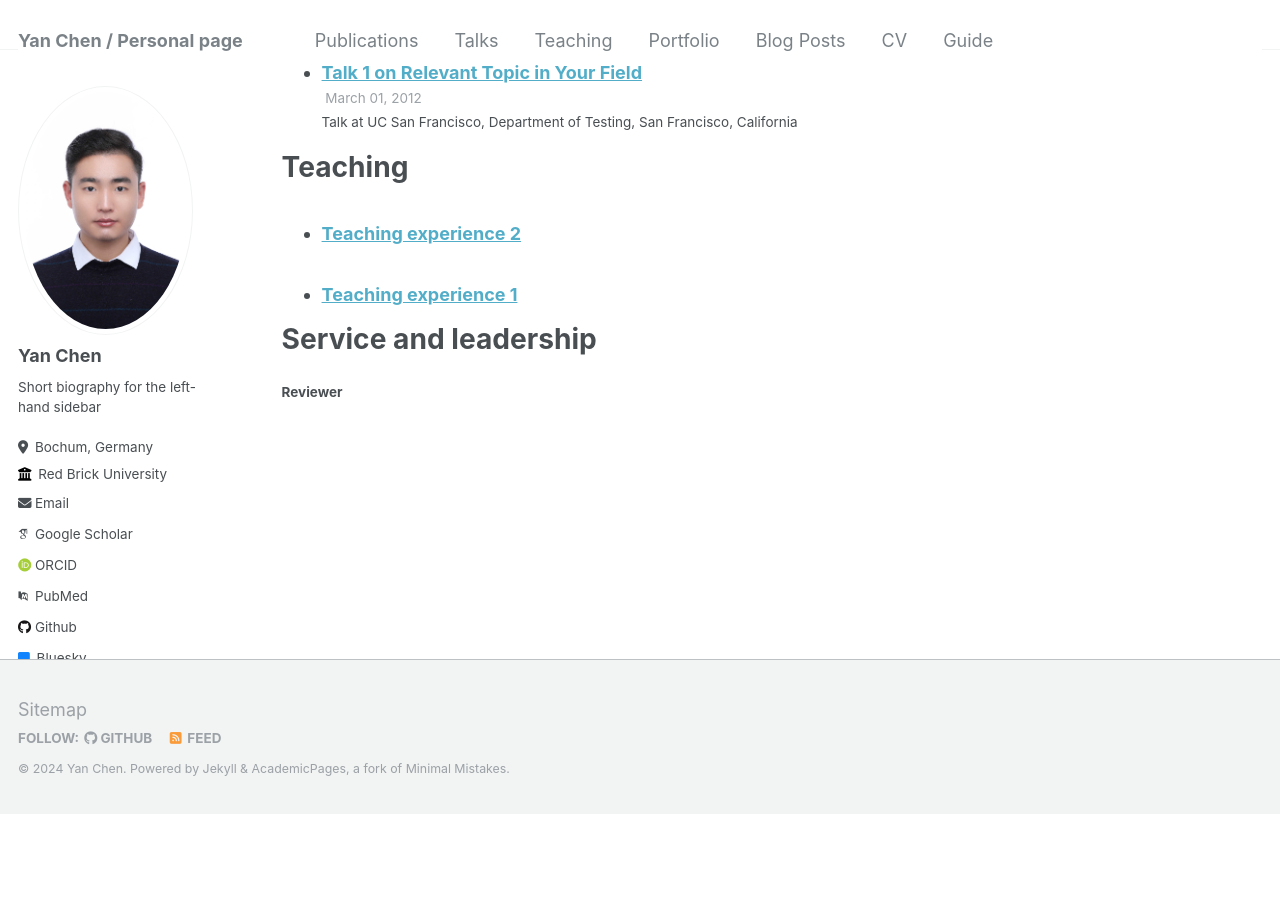
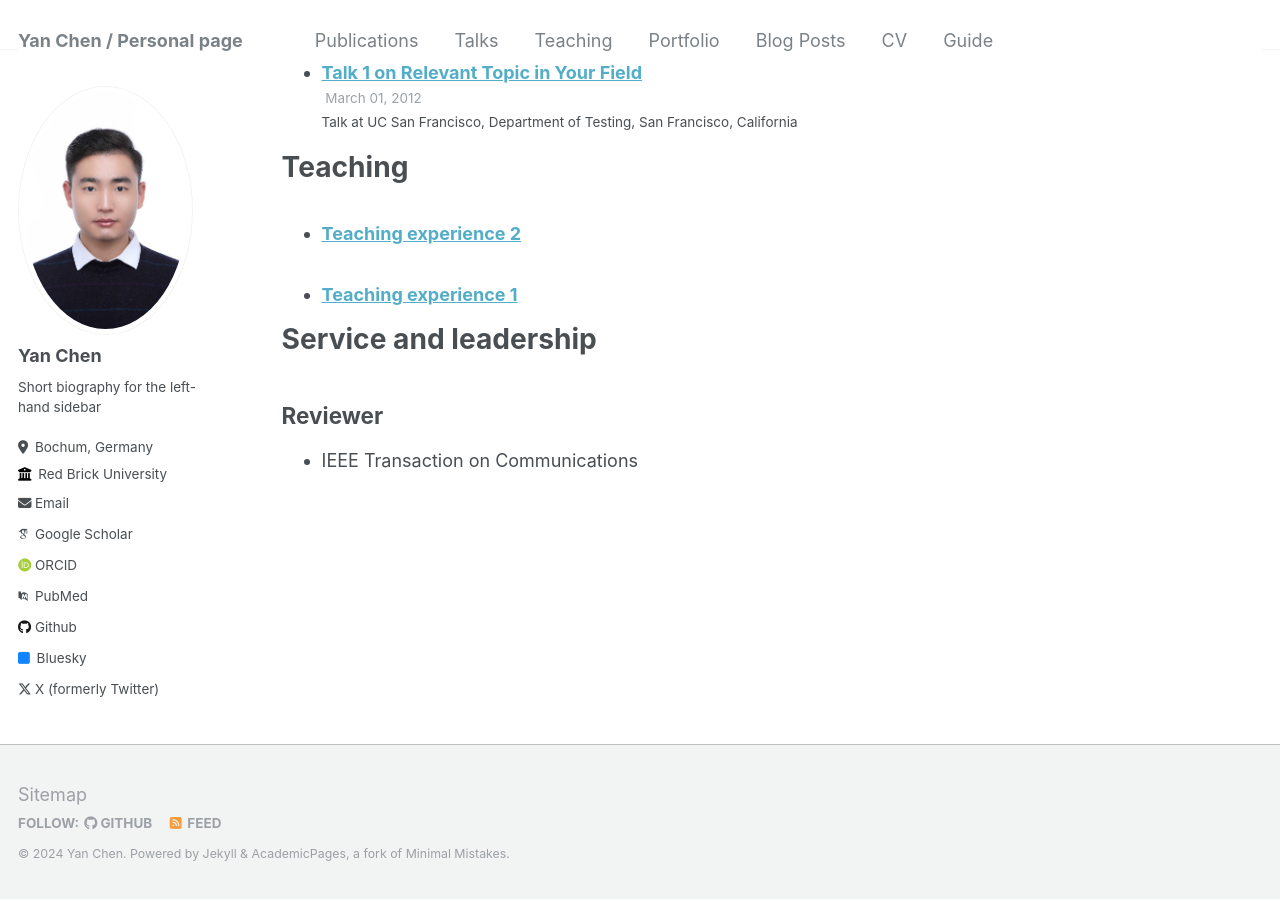
Before and after one commit to Yanni-Chen/Yanni-Chen.github.io, a Jekyll site: the page built from _pages/cv.md, in a window 1280 px wide and 900 px high, scrolled down 2178 px. Built offline with Jekyll 4.4.1, drawn with Linux system fonts in a browser that asks for light colours; some web fonts are replaced; before the commit the page ends 2993 px from its top, so only the background shows below that.

Commit message:
Update cv.md

```diff
--- a/_pages/cv.md
+++ b/_pages/cv.md
@@ -63,4 +63,5 @@ Teaching
 
 Service and leadership
 ======
-#### Reviewer
+## Reviewer
+* IEEE Transaction on Communications
```
